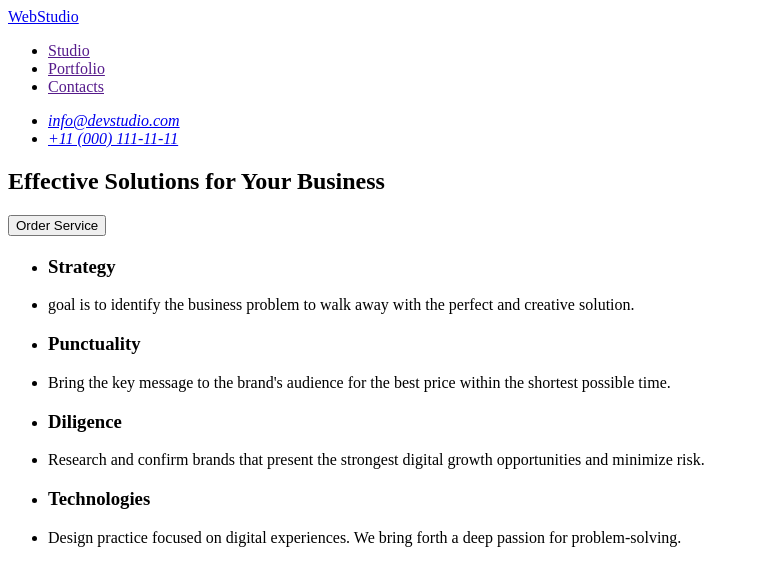
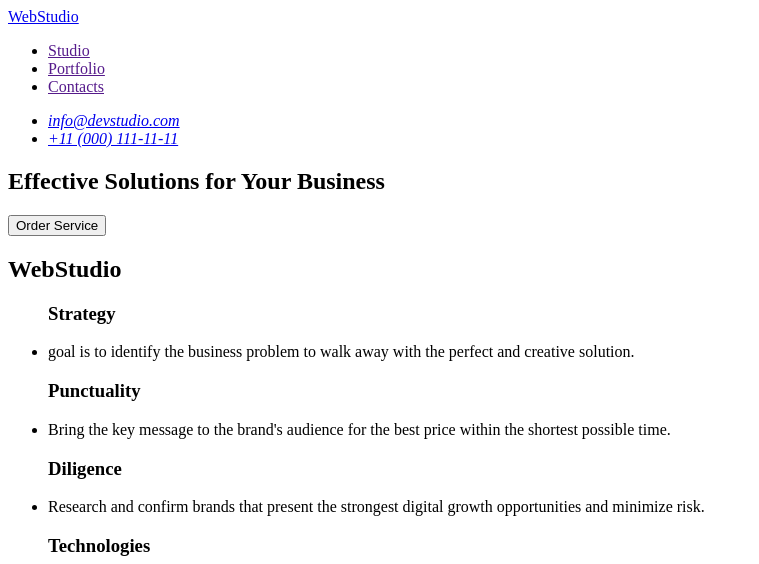
Before and after one commit to miker2004/goit-markup-hw-01, a plain HTML site: page index.html in a window 1280 px wide. Shown: the top 564 px of the page, without its empty margins (0-759 px from the left). Drawn offline with Linux system fonts and the light colour scheme.

Commit message:
Add files via upload

```diff
--- a/index.html
+++ b/index.html
@@ -49,36 +49,36 @@
 
         <section>
 
-            <h2></h2>
+            <h2>WebStudio</h2>
 
             <ul>
-                <li>
+
                     <h3>Strategy</h3>
-                </li>
+
 
                 <li>
                     <p>goal is to identify the business problem to walk away with the perfect and creative solution.</p>
                 </li>
 
-                <li>
+
                     <h3>Punctuality</h3>
-                </li>
+
 
                 <li>
                     <p>Bring the key message to the brand's audience for the best price within the shortest possible time.</p>
                 </li>
 
-                <li>
+
                     <h3>Diligence</h3>
-                </li>
+
 
                 <li>
                     <p>Research and confirm brands that present the strongest digital growth opportunities and minimize risk.</p>
                 </li>
 
-                <li>
+
                     <h3>Technologies</h3>
-                </li>
+
 
                 <li>
                     <p>Design practice focused on digital experiences. We bring forth a deep passion for problem-solving.</p>
```
